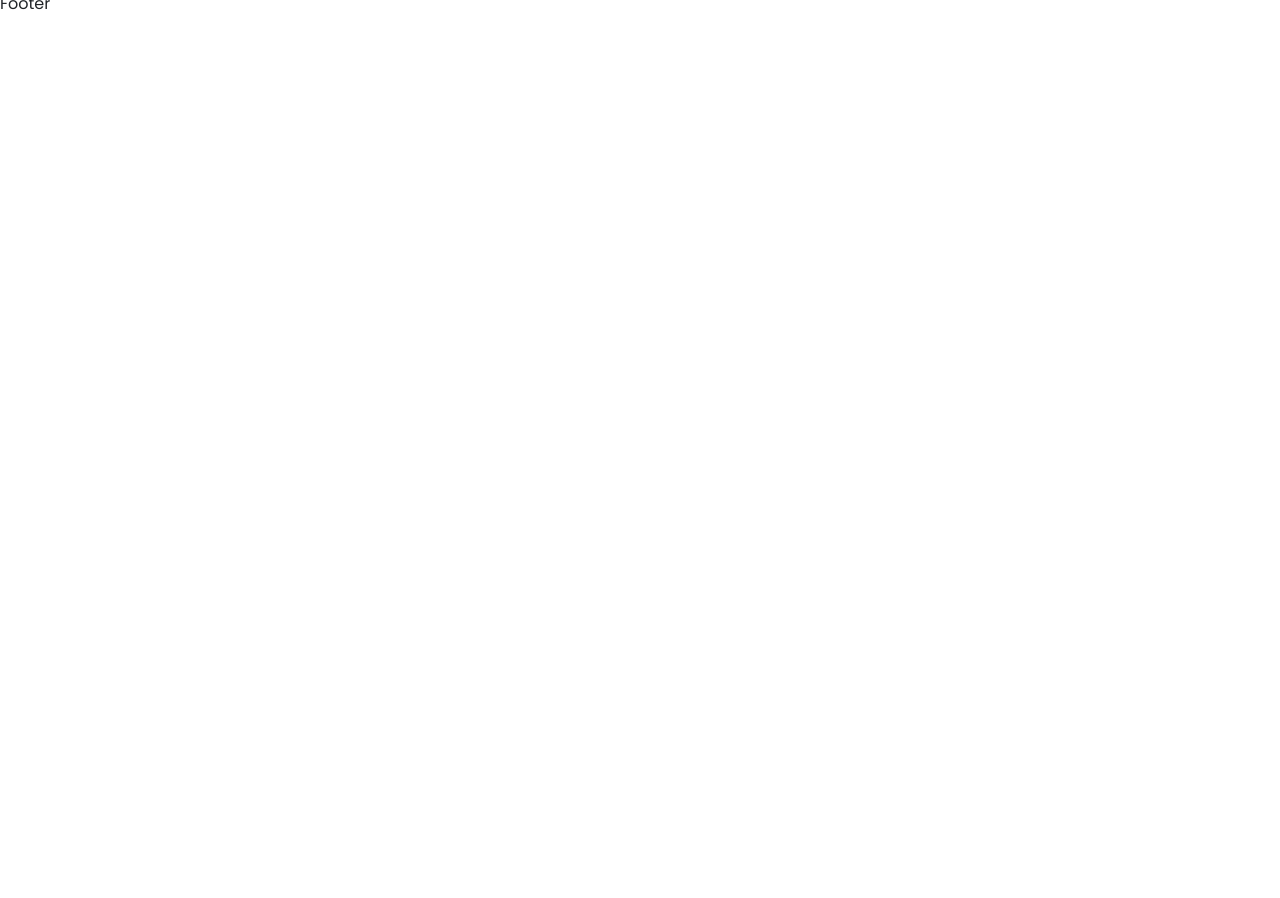
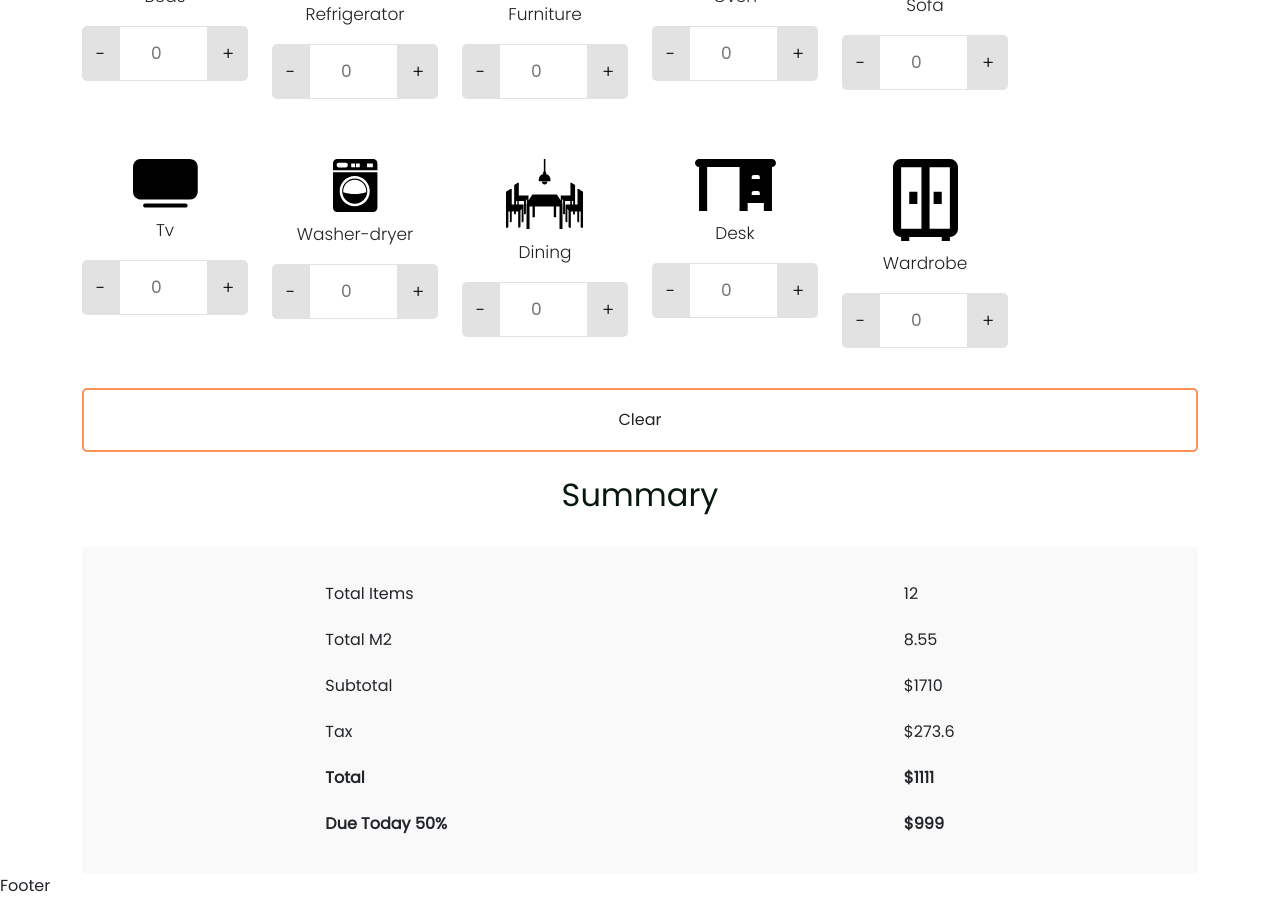
Before and after one commit to reynarl/frontend-react-challenge, a React (Vite) app: page / in a window 1280 px wide. Shown: the part 340-1238 px from the top of the page. Before the commit the page ends 800 px from the top, so only its background shows below. Built offline with nearby package versions, Linux system fonts and the light colour scheme.

Commit message:
Add: mobile styles for calculator section

```diff
--- a/src/components/CardItem.jsx
+++ b/src/components/CardItem.jsx
@@ -1,14 +1,18 @@
 import React from 'react'
 
-const CardItem = ({ src, alt }) => {
+const CardItem = ({ title, src, alt }) => {
   return (
-    <div>
-      <img className='' src={src} alt={alt} />
-      <p>Beds</p>
-      <button>-</button>
-      <input type='number' placeholder='0' />
-      <button>+</button>
-    </div>
+    <section className='card-item col-md-2'>
+      <div className='card-item__figure text-center'>
+        <img src={src} alt={alt} />
+        <p>{title}</p>
+      </div>
+      <div className='card-item__input d-flex'>
+        <button>-</button>
+        <input className='text-center' type='number' placeholder='0' />
+        <button>+</button>
+      </div>
+    </section>
   )
 }
 
--- a/src/components/Navbar.jsx
+++ b/src/components/Navbar.jsx
@@ -6,13 +6,13 @@ const Navbar = () => {
   return (
     <nav className='container-fluid'>
       <div className='container d-flex justify-content-between align-items-center'>
-        <img className='home-icon' src={HOME_ICON} alt='Icono de inicio' />
+        <img className='home-icon' src={HOME_ICON} alt='home icon' />
         <div className='navbar__menu-hamburguer'>
           <img
             className='navbar__menu-hamburguer-icon'
             onClick={() => setIsClick(true)}
             src='../../public/icon-bars.svg'
-            alt='barra de menú'
+            alt='menu icon'
           />
           <ul className={isClick ? 'navbar__menu-hamburguer-options active' : 'navbar__menu-hamburguer-options d-none'}>
             <li className='navbar__menu-hamburguer-close'>
--- a/src/components/StorageCalculator.jsx
+++ b/src/components/StorageCalculator.jsx
@@ -6,9 +6,41 @@ const StorageCalculator = () => {
     <section className='container-fluid calculator'>
       <div className='container'>
         <h2 className='text-center'>What items to store?</h2>
-        <p className='text-center'>Select which items you wish to store before moving to <span className='d-md-block'>your new home. We’ll keep ’em safe!</span></p>
+        <p className='calculator-description py-2 text-center'>Select which items you wish to store before moving to <span className='d-sm-block'>your new home. We’ll keep ’em safe!</span></p>
         <div className='row'>
-          <CardItem src='../../public/icon-bed.svg' alt='icono de cama' />
+          <CardItem title='Beds' src='../../public/icon-bed.svg' alt='bed icon' />
+          <CardItem title='Refrigerator' src='../../public/icon-refrigerator.svg' alt='refrigerator icon' />
+          <CardItem title='Furniture' src='../../public/icon-furniture.svg' alt='furniture icon' />
+          <CardItem title='Oven' src='../../public/icon-oven.svg' alt='oven icon' />
+          <CardItem title='Sofa' src='../../public/icon-sofa.svg' alt='sofa icon' />
+        </div>
+        <div className='row'>
+          <CardItem title='Tv' src='../../public/icon-tv.svg' alt='tv icon' />
+          <CardItem title='Washer-dryer' src='../../public/icon-washer-dryer.svg' alt='washer dryer icon' />
+          <CardItem title='Dining' src='../../public/icon-dining.svg' alt='dining icon' />
+          <CardItem title='Desk' src='../../public/icon-desk.svg' alt='desk icon' />
+          <CardItem title='Wardrobe' src='../../public/icon-wardrobe.svg' alt='wardrobe icon' />
+        </div>
+        <button className='calculator__btn-clear'>Clear</button>
+
+        <h2 className='text-center py-4'>Summary</h2>
+        <div className='calculator__sumatory d-flex justify-content-around'>
+          <ul>
+            <li>Total Items</li>
+            <li>Total M2</li>
+            <li>Subtotal</li>
+            <li>Tax</li>
+            <li>Total</li>
+            <li>Due Today 50%</li>
+          </ul>
+          <ul>
+            <li>12</li>
+            <li>8.55</li>
+            <li>$1710</li>
+            <li>$273.6</li>
+            <li>$1111</li>
+            <li>$999</li>
+          </ul>
         </div>
       </div>
     </section>
--- a/src/styles/_variables.scss
+++ b/src/styles/_variables.scss
@@ -1,6 +1,6 @@
 //colors
 $color-orange: #FD9255;
-$color-bg-white: #F5F5F5;
+$color-bg-white: #F9F9F9;
 $color-gray-900: #06170B;
 $color-gray-800: #222222;
 $color-gray-500: #666666;
--- a/src/styles/app.scss
+++ b/src/styles/app.scss
@@ -2,6 +2,7 @@
 
 @import './components/navbar';
 @import './components/storageCalculator';
+@import './components/cardItem';
 @import './components/footer';
 
 *{
@@ -11,4 +12,5 @@
 
 body{
   font-family: $font-poppins;
+  // background-color: $color-bg-white;
 }
--- /dev/null
+++ b/src/styles/components/_cardItem.scss
@@ -0,0 +1,36 @@
+.card-item{
+  // border: 1px solid blueviolet;
+  &__figure{
+    background-color: white;
+    // box-shadow: 0px 10px 40px rgba(0, 0, 0, 0.08);
+    // margin-bottom: 20px;
+    img{
+      padding: 20px 0 10px;
+    }
+    p{
+      font-size: 17px;
+      font-weight: 300;
+      color: $color-gray-800;
+    }
+  }
+
+  &__input{
+    margin-bottom: 40px;
+    button{
+      padding: 14px 14px;
+      background-color: #E2E2E2;
+      font-size: 18px;
+      font-weight: 300;
+      border-radius: 5px 0px 0px 5px;
+    }
+    input{
+      border: 1px solid #E2E2E2;
+      font-size: 17px;
+      padding: 14px;
+      width: 100%;
+    }
+    :nth-child(3){
+      border-radius: 0px 5px 5px 0px;
+    }
+  }
+}
--- a/src/styles/components/_storageCalculator.scss
+++ b/src/styles/components/_storageCalculator.scss
@@ -1,6 +1,41 @@
 .calculator{
   .container{
     padding-top: 100px;
+  }
 
+  h2{
+    color: $color-gray-900;
+  }
+
+  &-description{
+    color: $color-gray-500;
+    line-height: 30px;
+  }
+
+  &__btn-clear{
+    border: 2px solid $color-orange;
+    border-radius: 5px;
+    color: $color-gray-800;
+    background-color: white;
+    padding: 18px 43px;
+    width: 100%;
+  }
+
+  &__sumatory{
+    background-color: $color-bg-white;
+    padding: 35px 15px 0;
+    ul{
+      padding: 0;
+      li{
+        list-style: none;
+        padding-bottom: 22px;
+      }
+      :nth-child(5){
+        font-weight: 700;
+      }
+      :nth-child(6){
+        font-weight: 700;
+      }
+    }
   }
 }
```
